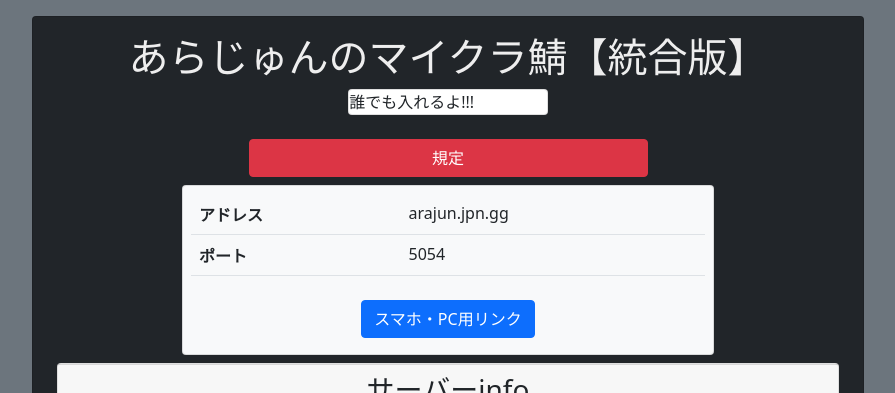
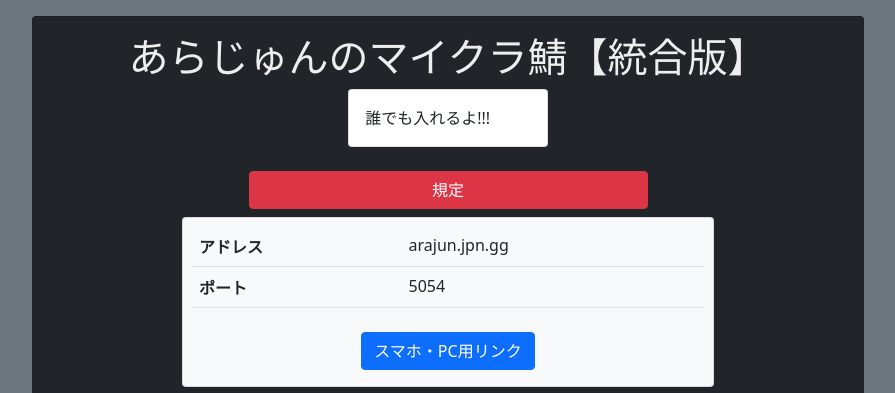
Before and after one commit to arara0904/mc, a plain HTML site: page index.html in a window 1280 px wide. Shown: the top 393 px of the page, without its empty margins (192-1087 px from the left). Drawn offline with nearby package versions, Linux system fonts and the light colour scheme.

Commit message:
Update index.html

```diff
--- a/index.html
+++ b/index.html
@@ -13,7 +13,7 @@
 <body class="p-3 bg-secondary">
     <div class="offset-md-2 col-md-8 card p-3 align-self-center bg-dark ">
         <p class="h1 text-center " style="color:#eee;">あらじゅんのマイクラ鯖【統合版】</p>
-        <p class="card align-self-center w-25">
+        <p class="card align-self-center w-25 p-3">
             誰でも入れるよ!!!
         </p>
         <a href="https://memo.onl.jp/?WRca8g1cri" class="btn btn-danger w-50 align-self-center m-2 ">規定</a>
```
